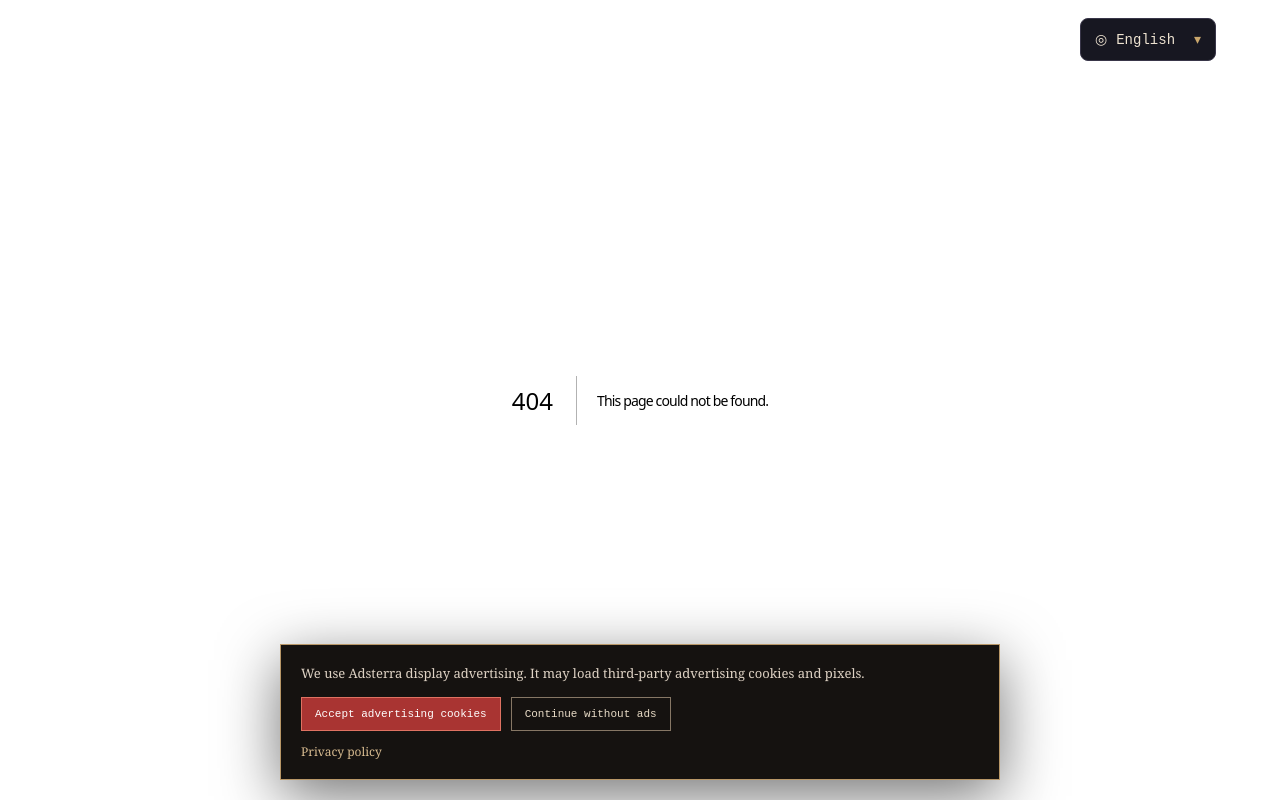
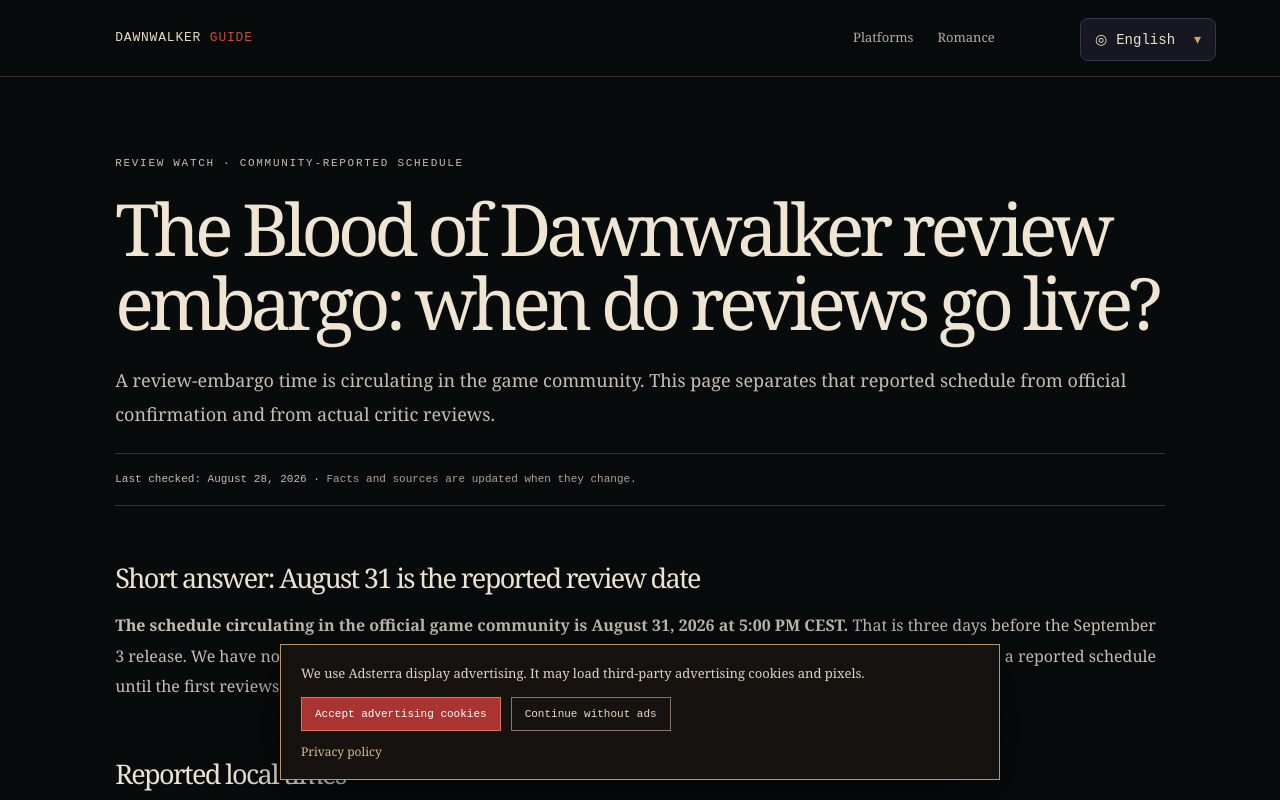
Before and after one commit to wencun/dawnwalker.cc, a Next.js app: page /review-embargo in a window 1280 px wide. Before the commit this address had no page. Shown: the top 800 px of the page. Built offline with nearby package versions, Linux system fonts and the light colour scheme.

Commit message:
Add review embargo search landing page

```diff
--- a/app/page.tsx
+++ b/app/page.tsx
@@ -9,6 +9,7 @@
   ["PC tool", "Can I run it?", "A local-only official requirements checker. Compare CPU, GPU, RAM, VRAM and SSD space without uploading your information.", "/can-i-run"],
   ["Performance", "PS5 & Xbox modes", "Official launch targets for PS5, PS5 Pro, Xbox Series X and Series S—kept separate from player benchmarks.", "/console-performance"],
   ["Editions", "Which edition should I buy?", "Compare Standard, Eclipse, Day One and Collector's contents, the pre-order bonus and the shared release date.", "/editions"],
+  ["Reviews", "When do reviews go live?", "The reported August 31 review-embargo schedule, local time conversions and what to verify before buying.", "/review-embargo"],
 ];
 
 export default function Home() {
--- a/app/release-date/page.tsx
+++ b/app/release-date/page.tsx
@@ -25,6 +25,7 @@
       { title: "PC unlock: one global moment, not early access", body: <><p><b>PC unlocks at midnight CEST (UTC+2, Warsaw time).</b> This is one simultaneous release moment worldwide. Because it is September 2 in the Americas at that moment, Steam can correctly show September 2 there. That does not mean an American store has early access.</p><div className="fact-grid"><p><b>Los Angeles (PDT)</b>September 2 · 3:00 PM</p><p><b>New York (EDT)</b>September 2 · 6:00 PM</p><p><b>São Paulo (BRT)</b>September 2 · 7:00 PM</p><p><b>London (BST)</b>September 2 · 11:00 PM</p><p><b>Warsaw (CEST)</b>September 3 · 12:00 AM</p><p><b>Tokyo (JST)</b>September 3 · 7:00 AM</p><p><b>Sydney (AEST)</b>September 3 · 8:00 AM</p></div><p className="note">These are conversions of the publisher&apos;s stated PC unlock time for September 3, 2026. Store countdowns for your account are the final practical check.</p></> },
       { title: "Console unlock: the important regional exceptions", body: <><p><b>Consoles generally unlock at midnight local time.</b> The publisher lists two exceptions:</p><ul><li><b>North and South America:</b> midnight EDT (UTC−4, New York time), rather than each location&apos;s local midnight.</li><li><b>Australia, Indonesia and other countries with multiple time zones:</b> midnight in the country&apos;s capital-city time zone.</li></ul><p>The official announcement does not publish an exhaustive city-by-city console table. Do not infer a console unlock from the PC time above; check your PlayStation or Xbox storefront countdown for your account region.</p></> },
       { title: "Preload and early-access status", body: <p>The publisher&apos;s release-timing notice confirms the unlock rules above, but it does not give a downloadable-size or universal preload schedule. It also does not list early access for Standard, Eclipse, Day One or Collector&apos;s Edition. Re-check your own platform store close to launch, because store-specific preload availability can change.</p> },
+      { title: "Waiting for reviews before buying?", body: <p>The reported review-embargo schedule is separate from the game&apos;s unlock time. See the <a href="/review-embargo">review embargo guide</a> for the currently reported date, local conversions and the distinction between a preview and a final review.</p> },
       { title: "Launch-day checklist", body: <ul><li>Confirm your platform account region and installed game version.</li><li>Check for a day-one update before starting a save.</li><li>If you encounter a problem, save a screenshot/video and note your platform, version, settings and exact steps before reporting it.</li></ul> },
     ]}
   />;
--- /dev/null
+++ b/app/review-embargo/page.tsx
@@ -0,0 +1,28 @@
+import { GuidePage, guideMetadata } from "../guide-page";
+
+export const metadata = guideMetadata(
+  "The Blood of Dawnwalker Review Embargo: When Do Reviews Go Live?",
+  "The currently reported The Blood of Dawnwalker review embargo time, local time conversions, and what is known before critic reviews publish.",
+  "/review-embargo",
+  ["The Blood of Dawnwalker review embargo", "Blood of Dawnwalker reviews", "When do Blood of Dawnwalker reviews come out", "Blood of Dawnwalker Metacritic"]
+);
+
+export default function ReviewEmbargoPage() {
+  return <GuidePage
+    eyebrow="REVIEW WATCH · COMMUNITY-REPORTED SCHEDULE"
+    title="The Blood of Dawnwalker review embargo: when do reviews go live?"
+    dek="A review-embargo time is circulating in the game community. This page separates that reported schedule from official confirmation and from actual critic reviews."
+    checked="August 28, 2026"
+    sources={[
+      { label: "DawnwalkerOfficial community post — reported embargo schedule", href: "https://www.reddit.com/r/DawnwalkerOfficial/comments/1vrwcnz/the_blood_of_dawnwalker_review_embargo_lifts_on/" },
+      { label: "Bandai Namco — official release announcement", href: "https://en.bandainamcoent.eu/dawnwalker/news/the-blood-of-dawnwalker-will-launch-september-3-rebel-wolves-revealed-key-details" },
+    ]}
+    sections={[
+      { title: "Short answer: August 31 is the reported review date", body: <p><b>The schedule circulating in the official game community is August 31, 2026 at 5:00 PM CEST.</b> That is three days before the September 3 release. We have not found a publisher press release that independently confirms the exact minute, so treat this as a reported schedule until the first reviews publish or Rebel Wolves/Bandai Namco confirms it directly.</p> },
+      { title: "Reported local times", body: <div className="fact-grid"><p><b>Los Angeles</b>August 31 · 8:00 AM PDT</p><p><b>New York</b>August 31 · 11:00 AM EDT</p><p><b>London</b>August 31 · 4:00 PM BST</p><p><b>Warsaw / Berlin / Paris</b>August 31 · 5:00 PM CEST</p><p><b>Tokyo</b>September 1 · 12:00 AM JST</p><p><b>Sydney</b>September 1 · 1:00 AM AEST</p></div> },
+      { title: "What a review embargo means", body: <p>It is the earliest scheduled time that outlets can publish full-game verdicts, scores and technical testing. It is <b>not</b> an early-access time, a preload announcement or a promise that every outlet will publish immediately. Before that time, hands-on previews and speculation are not the same as final reviews.</p> },
+      { title: "Are there scores yet?", body: <p>Not before the embargo lifts. Do not rely on a claimed Metacritic, OpenCritic or “leaked review” score until it can be checked on the relevant aggregator or the outlet&apos;s own page. When reviews arrive, compare the platform, patch version, performance mode and whether the reviewer completed the game.</p> },
+      { title: "Should you wait before pre-ordering?", body: <p>If performance, story quality or the 30-day time system could change your buying decision, waiting for full reviews is the rational choice. The current edition listings do not promise early access; see the <a href="/editions">edition comparison</a> and the <a href="/release-date">release date and unlock guide</a> for confirmed purchase and timing details.</p> },
+    ]}
+  />;
+}
```
Also changed, not shown: 1 other file (tests, documents, lock files or other folders).
